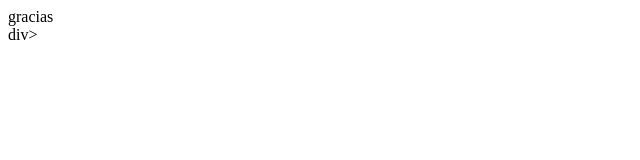
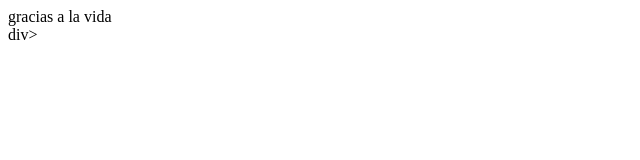
Before and after one commit to aviv82/Aviv, a plain HTML site: page index.html in a window 1280 px wide. Shown: the full height of the page, 0-640 px from the left. Drawn offline with Linux system fonts and the light colour scheme.

Commit message:
test commit

```diff
--- a/index.html
+++ b/index.html
@@ -1 +1 @@
-<div>gracias</div>div>
+<div>gracias a la vida</div>div>
```
